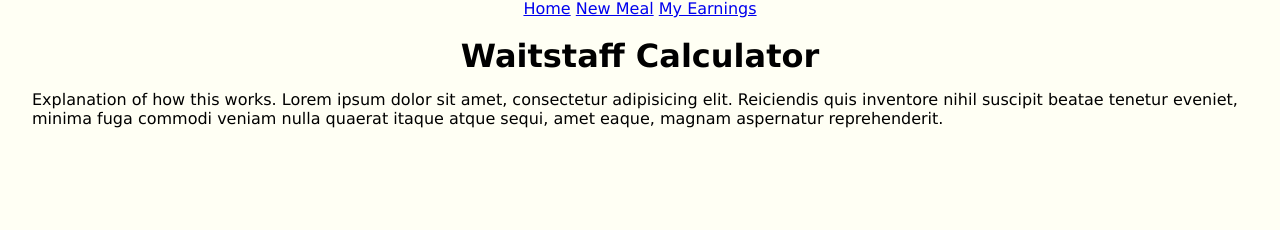
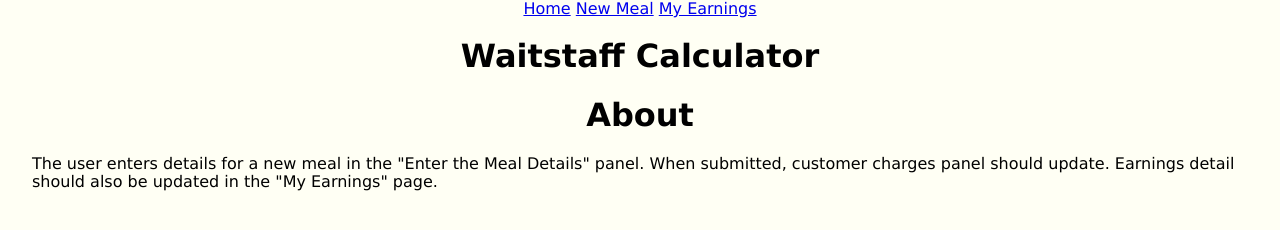
Before and after one commit to somethingsaid/waitstaff-calculator, a website: page index.html in a window 1280 px wide. Drawn offline with nearby package versions, Linux system fonts and the light colour scheme; some packages are replaced by stand-ins of ours.

Commit message:
Updated explanation

```diff
--- a/home.html
+++ b/home.html
@@ -1,4 +1,6 @@
 <div class="explanation">
-	<p>Explanation of how this works. Lorem ipsum dolor sit amet, consectetur adipisicing elit. Reiciendis quis inventore nihil suscipit beatae tenetur eveniet, minima fuga commodi veniam nulla quaerat itaque atque sequi, amet eaque, magnam aspernatur reprehenderit.
+	<h1>About</h1>
+	<p>
+		The user enters details for a new meal in the "Enter the Meal Details" panel. When submitted, customer charges panel should update.  Earnings detail should also be updated in the "My Earnings" page.
 	</p>
 </div>
```
